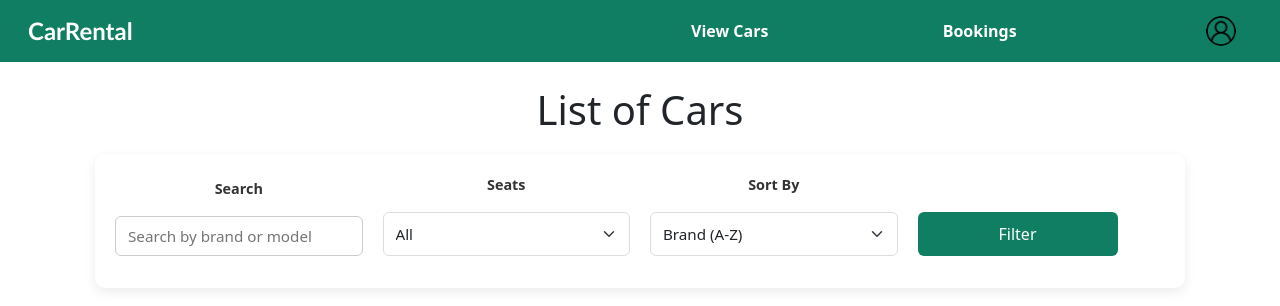
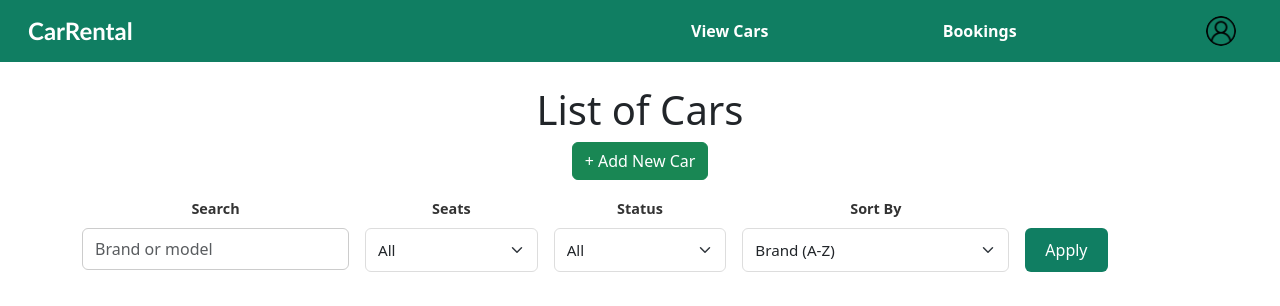
Before and after one commit to faizaizattt/Car-Rental-Booking-System, a PHP site: page /cars.php in a window 1280 px wide. Shown: the top 306 px of the page. Run offline with PHP 8.4, Linux system fonts and the light colour scheme; a user stored in the database is signed in; data comes from the database, SQL or seed files in the repository.

Commit message:
Update cars.php

```diff
--- a/car-rental/public/cars.php
+++ b/car-rental/public/cars.php
@@ -1,5 +1,6 @@
 <?php
 require_once '../config/config.php';
+
 if (!isset($_SESSION['user_id'])) {
     header('Location: index.php');
     exit;
@@ -8,13 +9,14 @@ if (!isset($_SESSION['user_id'])) {
 $uid = $_SESSION['user_id'];
 $isAdmin = $_SESSION['role'] === 'admin';
 
-// Retrieve filters from request
+// Retrieve filters
 $search = $_GET['search'] ?? '';
 $seats = $_GET['seats'] ?? '';
 $sort = $_GET['sort'] ?? 'brand ASC';
+$status = $_GET['status'] ?? '';
 
-// Construct the SQL query with filters and sorting
-$sql = "SELECT c.id, c.brand, c.model, c.img_link, c.seats, c.price_per_day, fuel_type
+// Build SQL query
+$sql = "SELECT c.id, c.brand, c.model, c.img_link, c.seats, c.price_per_day, fuel_type, c.status
         FROM cars c
         WHERE 1";
 
@@ -24,17 +26,25 @@ if ($search) {
 if ($seats) {
     $sql .= " AND c.seats = :seats";
 }
+if (!$isAdmin) {
+    $sql .= " AND c.status = 'available'";
+} elseif ($status === 'available' || $status === 'unavailable') {
+    $sql .= " AND c.status = :status";
+}
 
 $sql .= " ORDER BY $sort";
 
 $stmt = $pdo->prepare($sql);
 
-// Bind parameters
+// Bind params
 if ($search) {
     $stmt->bindValue(':search', "%$search%");
 }
 if ($seats) {
     $stmt->bindValue(':seats', $seats);
+}
+if ($isAdmin && ($status === 'available' || $status === 'unavailable')) {
+    $stmt->bindValue(':status', $status);
 }
 
 $stmt->execute();
@@ -45,76 +55,97 @@ $cars = $stmt->fetchAll();
 <html lang="en">
 <head>
   <meta charset="UTF-8">
+  <title>Car Listings</title>
   <meta name="viewport" content="width=device-width, initial-scale=1.0">
-  <title>Car Listings</title>
   <link href="https://cdn.jsdelivr.net/npm/bootstrap@5.3.3/dist/css/bootstrap.min.css" rel="stylesheet">
   <link href="styles.css" rel="stylesheet">
 </head>
 <body>
-<div>
 <?php include 'navbar.php'; ?>
-</div>
+
 <div class="container py-4">
   <h1>List of Cars</h1>
-  <div class="filter-form-container">
-    <form method="GET" id="filterForm" class="filter-form">
-      <div class="form-group">
+
+  <?php if ($isAdmin): ?>
+    <a href="add_car.php" class="btn btn-success mb-3">+ Add New Car</a>
+  <?php endif; ?>
+
+  <!-- Filter Form -->
+  <form method="GET" class="row g-3 mb-4">
+    <div class="col-md-3">
       <label for="search" class="form-label">Search</label>
-        <input type="text" id="search" name="search" class="form-input" placeholder="Search by brand or model">
+      <input type="text" id="search" name="search" class="form-control" placeholder="Brand or model" value="<?= htmlspecialchars($search) ?>">
     </div>
-      <div class="form-group">
+
+    <div class="col-md-2">
       <label for="seats" class="form-label">Seats</label>
       <select id="seats" name="seats" class="form-select">
         <option value="">All</option>
-          <option value="4">4</option>
-          <option value="5">5</option>
-          <option value="6">6</option>
-          <option value="7">7</option>
+        <option value="4" <?= $seats == 4 ? 'selected' : '' ?>>4</option>
+        <option value="5" <?= $seats == 5 ? 'selected' : '' ?>>5</option>
+        <option value="6" <?= $seats == 6 ? 'selected' : '' ?>>6</option>
+        <option value="7" <?= $seats == 7 ? 'selected' : '' ?>>7</option>
       </select>
     </div>
-      <div class="form-group">
+
+    <?php if ($isAdmin): ?>
+    <div class="col-md-2">
+      <label for="status" class="form-label">Status</label>
+      <select id="status" name="status" class="form-select">
+        <option value="">All</option>
+        <option value="available" <?= $status === 'available' ? 'selected' : '' ?>>Available</option>
+        <option value="unavailable" <?= $status === 'unavailable' ? 'selected' : '' ?>>Unavailable</option>
+      </select>
+    </div>
+    <?php endif; ?>
+
+    <div class="col-md-3">
       <label for="sort" class="form-label">Sort By</label>
       <select id="sort" name="sort" class="form-select">
-          <option value="brand ASC">Brand (A-Z)</option>
-          <option value="price_per_day ASC">Price (Low-High)</option>
+        <option value="brand ASC" <?= $sort === 'brand ASC' ? 'selected' : '' ?>>Brand (A-Z)</option>
+        <option value="price_per_day ASC" <?= $sort === 'price_per_day ASC' ? 'selected' : '' ?>>Price (Low-High)</option>
       </select>
     </div>
-      <div class="form-group">
-        <button type="submit" class="btn-filter">Filter</button>
+
+    <div class="col-md-2 d-flex align-items-end">
+      <button type="submit" class="btn btn-primary">Apply</button>
     </div>
   </form>
+
+  <!-- Car Cards -->
+  <div class="row">
+    <?php if (empty($cars)): ?>
+      <p>No cars found.</p>
+    <?php else: ?>
+      <?php foreach ($cars as $car): ?>
+        <div class="col-md-4">
+          <div class="card mb-4 shadow-sm">
+            <img src="<?= htmlspecialchars($car['img_link']) ?>" class="card-img-top">
+            <div class="card-body">
+              <h5 class="card-title"><?= htmlspecialchars($car['brand']) ?> <?= htmlspecialchars($car['model']) ?></h5>
+              <ul class="list-unstyled">
+                <li><strong>Seats:</strong> <?= $car['seats'] ?></li>
+                <li><strong>Fuel Type:</strong> <?= htmlspecialchars($car['fuel_type']) ?></li>
+                <li><strong>Price/Day:</strong> RM<?= number_format($car['price_per_day'], 2) ?></li>
+                <li><strong>Status:</strong>
+                  <span class="badge <?= $car['status'] === 'available' ? 'bg-success' : 'bg-danger' ?>">
+                    <?= ucfirst($car['status']) ?>
+                  </span>
+                </li>
+              </ul>
+              <a href="car_details.php?id=<?= $car['id'] ?>" class="btn-info">View</a>
+              <?php if ($isAdmin): ?>
+                <a href="edit_car.php?id=<?= $car['id'] ?>" class="btn-info">Edit</a>
+                <a href="delete_car.php?id=<?= $car['id'] ?>" class="btn btn-danger btn-sm" onclick="return confirm('Delete this car?')">Delete</a>
+              <?php endif; ?>
             </div>
-
-  <div class="car-listing-container">
-    <div class="car-grid">
-      <?php foreach ($cars as $car): ?>
-        <div class="car-card">
-          <div class="car-image-wrapper">
-            <img src="<?php echo htmlspecialchars($car['img_link']); ?>"
-                alt="<?php echo htmlspecialchars($car['brand'] . ' ' . $car['model']); ?>"
-                class="car-image">
-          </div>
-
-          <div class="car-details">
-            <h3 class="car-title">
-              <?php echo htmlspecialchars($car['brand'] . ' ' . $car['model']); ?>
-            </h3>
-
-            <ul class="car-specs">
-              <li><strong>Seats:</strong> <?php echo htmlspecialchars($car['seats']); ?> people</li>
-              <li><strong>Price/Day:</strong> RM<?php echo number_format($car['price_per_day'], 2); ?></li>
-              <li><strong>Fuel Type:</strong> <?php echo htmlspecialchars($car['fuel_type']); ?></li>
-            </ul>
-          </div>
-
-          <div class="car-action">
-            <a href="car_details.php?id=<?php echo $car['id']; ?>" class="book-now-btn">Book Now</a>
           </div>
         </div>
       <?php endforeach; ?>
+    <?php endif; ?>
   </div>
 </div>
-</div>
+
 <?php include 'footer.php'; ?>
 </body>
 </html>
```
Lines whose indentation alone changed are shown as unchanged.
